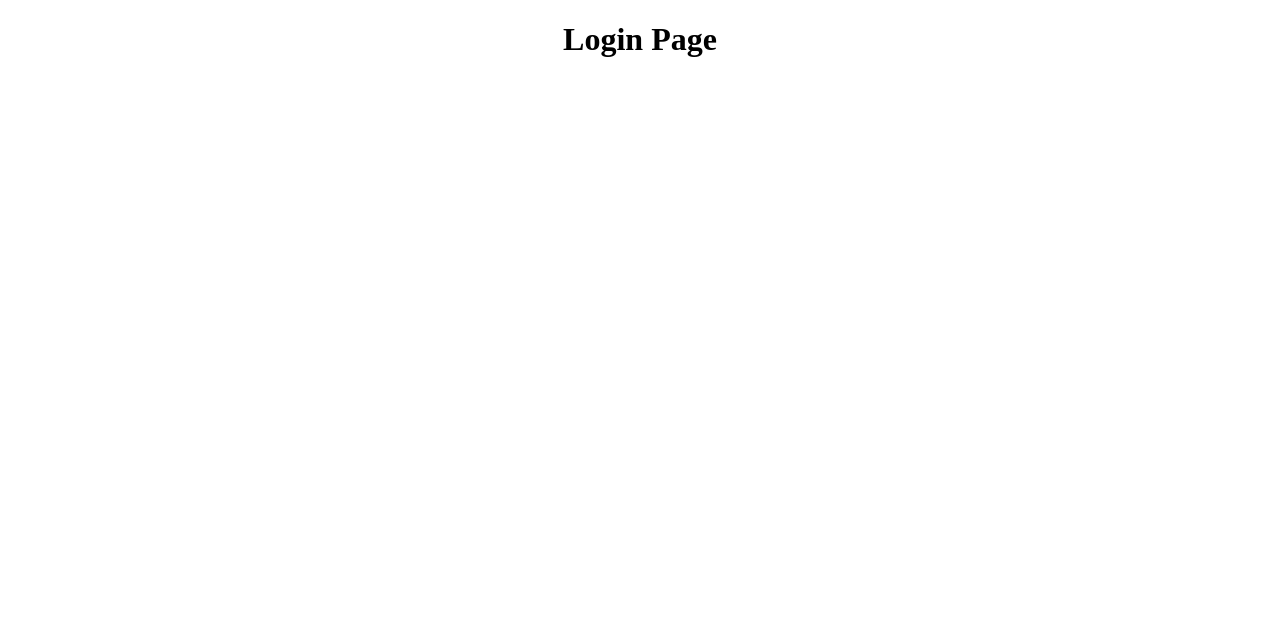
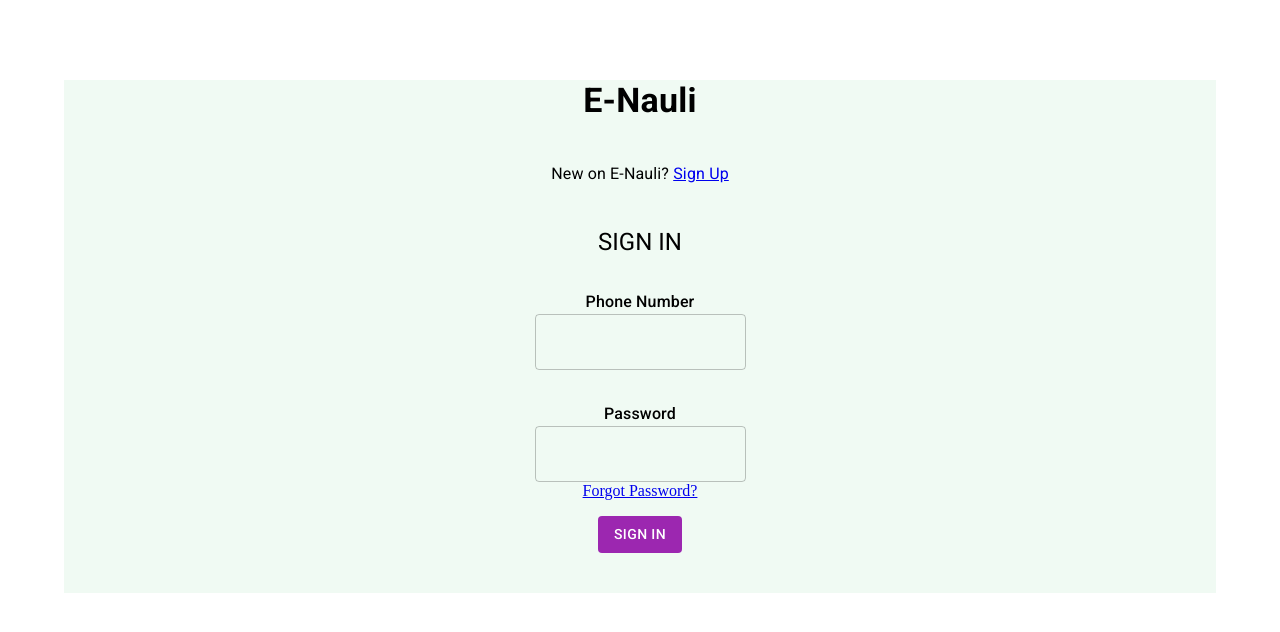
Before and after one commit to Joseph-Mutua/enauli-client, a React (Create React App) app: page / in a window 1280 px wide. Shown: the top 632 px of the page. Built offline with nearby package versions, Linux system fonts and the light colour scheme.

Commit message:
Finish up Landing PAge

```diff
--- a/src/App.css
+++ b/src/App.css
@@ -1,3 +1,5 @@
 .App {
   text-align: center;
+
+
 }
--- a/src/App.js
+++ b/src/App.js
@@ -3,12 +3,14 @@ import { Routes, Route } from "react-router-dom";
 
 // Components
 import Login from "./pages/Login";
+import LandingPage from "./pages/LandingPage";
 
 function App() {
   return (
     <div className="App">
       <Routes>
-        <Route path="/" element={<Login/>}/>
+        <Route path="/" element={<LandingPage/>}/>
+        <Route path="/login" element={<Login/>}/>
       </Routes>
     </div>
   );
--- /dev/null
+++ b/src/components/common/SnackBarNotification.js
@@ -0,0 +1,31 @@
+import * as React from "react";
+import Stack from "@mui/material/Stack";
+import Snackbar from "@mui/material/Snackbar";
+import MuiAlert from "@mui/material/Alert";
+
+const Alert = React.forwardRef(function Alert(props, ref) {
+  return <MuiAlert elevation={6} ref={ref} variant="filled" {...props} />;
+});
+
+const SnackBarNotification = ({
+  handleClose,
+  openSnackbar,
+  message,
+  severity,
+}) => {
+  return (
+    <Stack spacing={2} sx={{ width: "100%" }}>
+      <Snackbar
+        open={openSnackbar}
+        autoHideDuration={6000}
+        onClose={handleClose}
+      >
+        <Alert onClose={handleClose} severity={severity} sx={{ width: "100%" }}>
+          {message}
+        </Alert>
+      </Snackbar>
+    </Stack>
+  );
+}
+
+export default SnackBarNotification
--- /dev/null
+++ b/src/pages/LandingPage.js
@@ -0,0 +1,119 @@
+import React, { useState } from "react";
+import {Link, useNavigate} from "react-router-dom"
+import {
+  Container,
+  Stack,
+  Box,
+  Button,
+  Typography,
+  TextField,
+} from "@mui/material";
+
+// Custom Components
+import SnackBarNotification from "../components/common/SnackBarNotification";
+
+const LandingPage = () => {
+  const [values, setValues] = useState({
+    phoneNumber: "",
+    password: "",
+    message: "",
+    openSnackbar: false,
+  });
+  const {phoneNumber, password, openSnackbar, message} = values;
+  const navigate = useNavigate();
+  const handleChange = (prop) => (event) => {
+    setValues({ ...values, [prop]: event.target.value });
+  };
+
+   const handleClose = (event, reason) => {
+     if (reason === "clickaway") {
+       return;
+     }
+     setValues({ ...values, openSnackbar: false });
+   };
+  const handleSubmit = async (e) => {
+    e.preventDefault();
+    if (phoneNumber && password) {
+      console.log("PHONE NUMBER", phoneNumber, "PASSWORD", password);
+
+      try {
+        // const userData = await login({ username, password }).unwrap();
+        // dispatch(setCredentials({ ...userData, username }));
+        // setValues({ ...values, username: "", paswword: "", opensnackbar: true });
+        navigate("/homepage");
+      } catch (err) {
+        if (!err?.response) {
+          //   setErrMsg("No server response");
+          // } else if (err.response?.status === false)
+          //   setErrMsg("Wrong username or Password");
+        }
+      }
+    }
+  };
+
+  return (
+    <Container maxWdith="xl">
+      <Stack sx={{ bgcolor: "#f0faf3", mt: 10 }}>
+        <SnackBarNotification
+          openSnackbar={openSnackbar}
+          handleClose={handleClose}
+          message={message}
+          severity={"success"}
+        />
+        <Typography variant="h4" fontWeight="600">
+          E-Nauli
+        </Typography>
+
+        <form autoComplete="off" onSubmit={(e) => handleSubmit(e)}>
+          <Box sx={{ mt: 5 }}>
+            <Typography>
+              New on E-Nauli? <Link to={"/sign-up"}>Sign Up</Link>
+            </Typography>
+            <Typography variant="h5" sx={{ mt: 5 }}>
+              SIGN IN
+            </Typography>
+            <Typography sx={{ mt: 4 }} fontWeight="500">
+              Phone Number
+            </Typography>
+            <TextField
+              onChange={handleChange("phoneNumber")}
+              name="phoneNumber"
+              value={phoneNumber}
+            />
+            <Typography sx={{ mt: 4 }} fontWeight="500">
+              Password
+            </Typography>
+            <TextField
+              type="password"
+              onChange={handleChange("password")}
+              name="password"
+              value={password}
+            />
+            <Box sx={{}}>
+              <Link
+                sx={{ textDecoration: "none" }}
+                component={Link}
+                to={"/forgot-password"}
+              >
+                Forgot Password?
+              </Link>
+            </Box>
+          </Box>
+          <Box sx={{ mb: 5 }}>
+            {" "}
+            <Button
+              type="submit"
+              disableElevation
+              sx={{ bgcolor: "secondary.main", color: "white", mt: 2 }}
+              variant="contained"
+            >
+              Sign In
+            </Button>
+          </Box>
+        </form>
+      </Stack>
+    </Container>
+  );
+};
+
+export default LandingPage;
```
